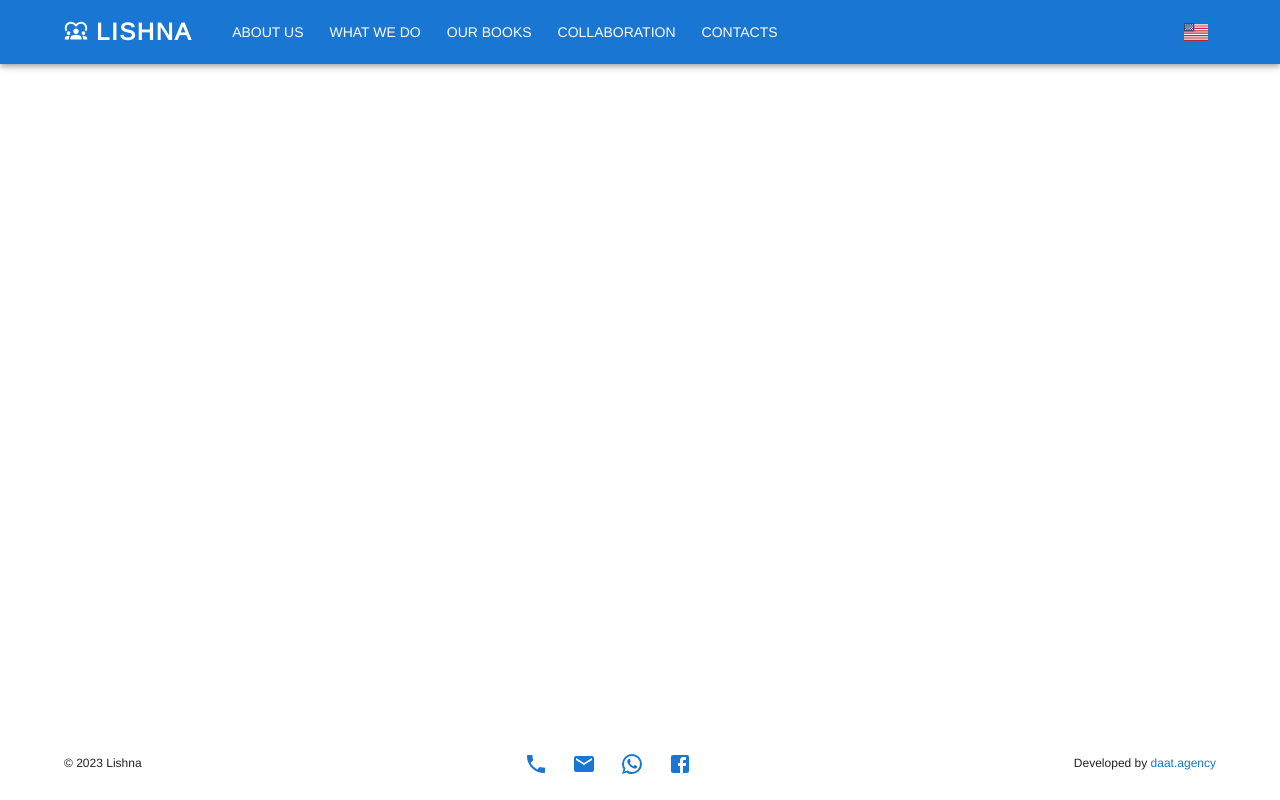
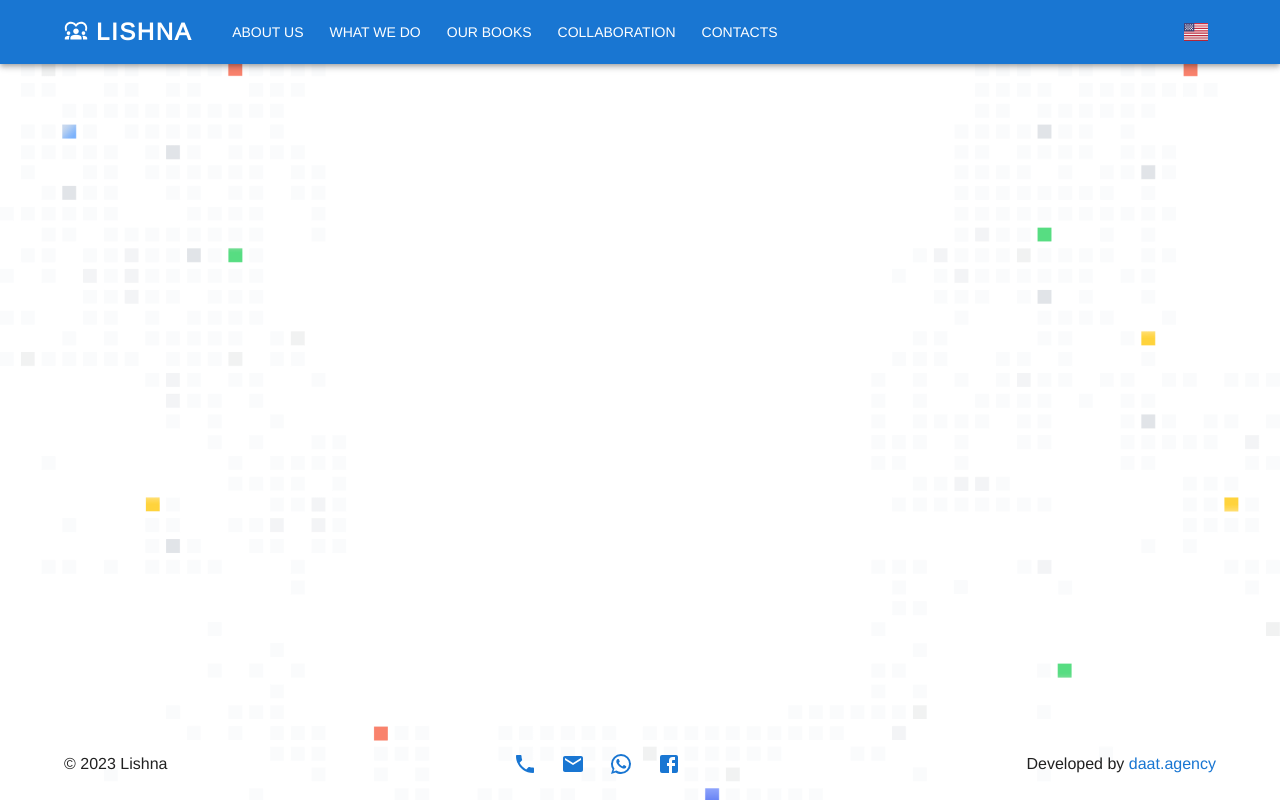
Before and after one commit to oleynichenko/lishna, a React (Create React App) app: page / in a window 1280 px wide. Built offline with nearby package versions, Linux system fonts and the light colour scheme.

Commit message:
add background image

```diff
--- a/src/components/Footer.js
+++ b/src/components/Footer.js
@@ -21,11 +21,11 @@ function Footer({ sx }) {
         ...sx,
       }}
     >
-      <Typography variant="caption" sx={{ order: { xs: 2, sm: 1 } }}>{`© 2023 ${t('common.siteName')}`}</Typography>
+      <Typography variant="body1" sx={{ order: { xs: 2, sm: 1 } }}>{`© 2023 ${t('common.siteName')}`}</Typography>
       <Social sx={{ order: { xs: 1, sm: 2 }, width: { xs: '100%', sm: 'auto' }, mb: { xs: 2, sm: 0 } }} />
-      <Typography variant="caption" sx={{ order: { xs: 3 } }}>
+      <Typography variant="body1" sx={{ order: { xs: 3 } }}>
         {t('common.developedBy')}{' '}
-        <Link variant="caption" underline="hover" href="https://daat.agency" target="_blank">
+        <Link variant="body1" underline="hover" href="https://daat.agency" target="_blank">
           daat.agency
         </Link>
       </Typography>
--- a/src/components/Layout.js
+++ b/src/components/Layout.js
@@ -3,12 +3,21 @@ import { Outlet } from 'react-router-dom';
 import { Header } from './Header';
 import { Footer } from './Footer';
 import useSettings from '../hooks/useSettings';
+import image from '../assets/bg-top.png';
 
 function Layout() {
   const { maxAppWidth } = useSettings();
 
   return (
-    <Stack sx={{ minHeight: '100vh' }}>
+    <Stack
+      sx={{
+        minHeight: '100vh',
+        backgroundImage: `url(${image})`,
+        backgroundSize: 'cover',
+        backgroundPosition: 'top center',
+        backgroundRepeat: 'no-repeat'
+      }}
+    >
       <Header />
       <Container
         component="main"
```
Also changed, not shown: src/assets/bg-top.png (added).
